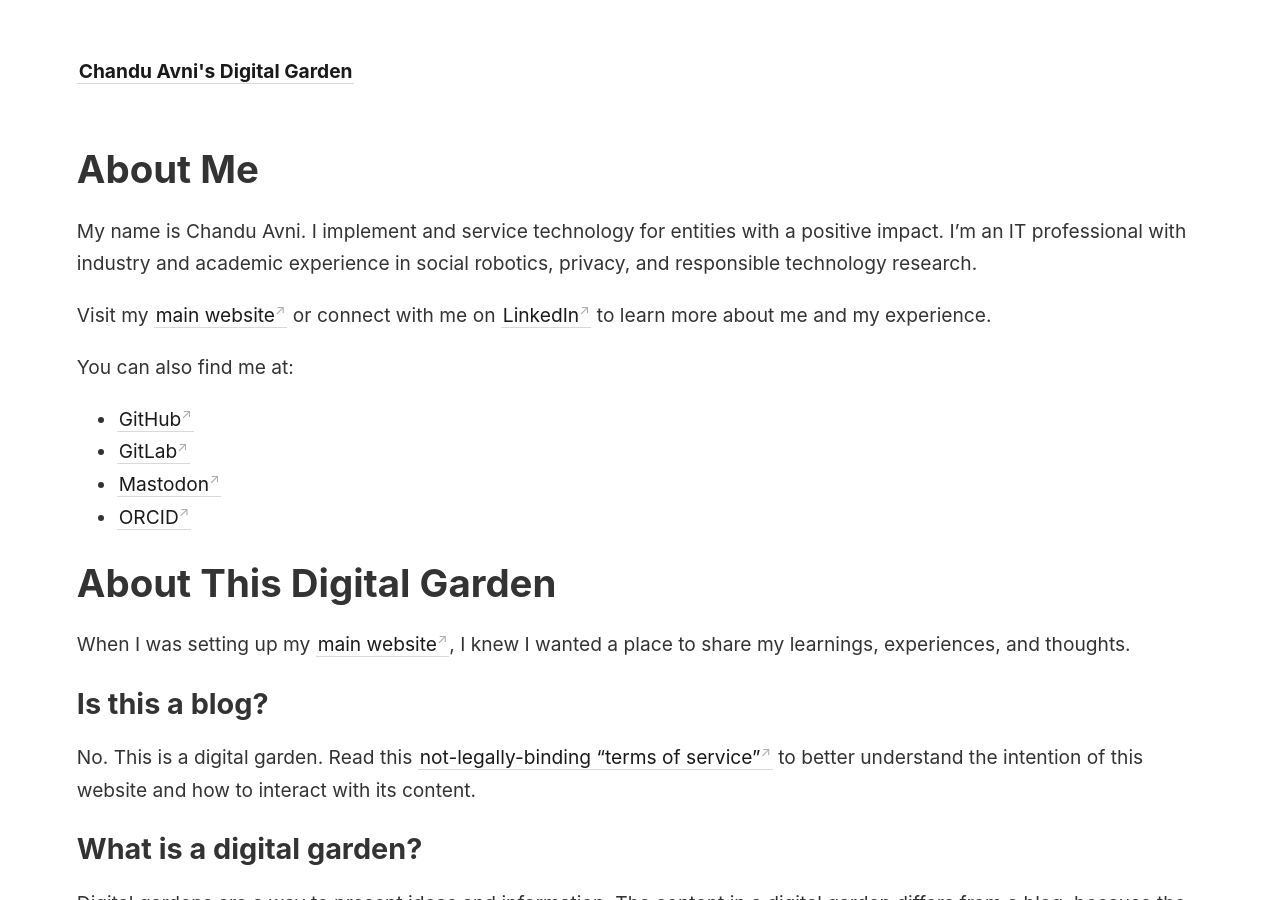
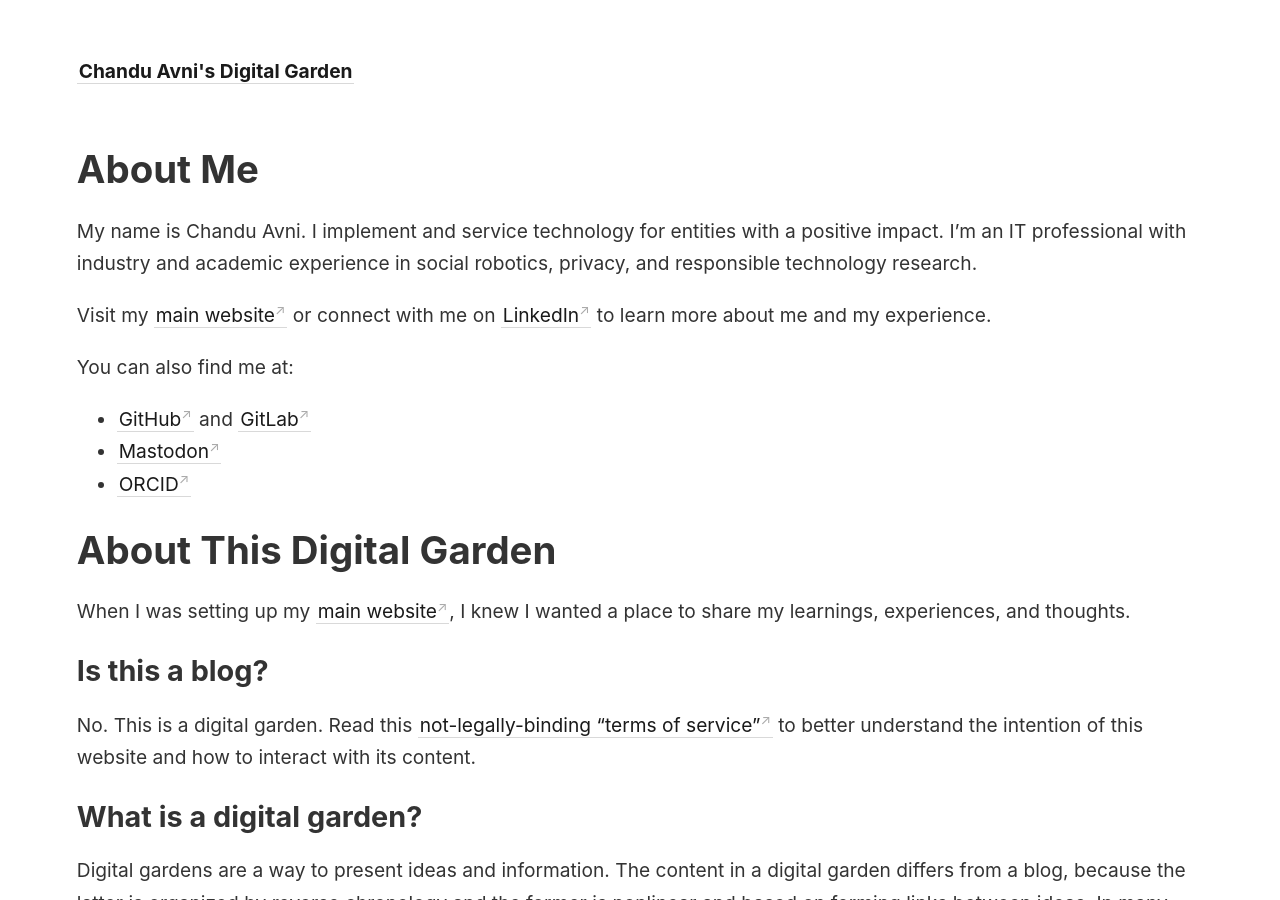
Before and after one commit to ch4ndua/chandu-avni-digital-garden, a Jekyll site: the page built from _notes/about.md, in a window 1280 px wide and 900 px high. Built offline with Jekyll 4.4.1, drawn with Linux system fonts in a browser that asks for light colours.

Commit message:
Updated About.md links

```diff
--- a/_notes/about.md
+++ b/_notes/about.md
@@ -10,8 +10,7 @@ My name is Chandu Avni. I implement and service technology for entities with a p
 Visit my [main website](https://chanduavni.com/) or connect with me on [LinkedIn](https://linkedin.com/in/chanduavni) to learn more about me and my experience.
 
 You can also find me at:
-- [GitHub](https://github.com/ch4ndua)
-- [GitLab](https://gitlab.com/ch4ndua)
+- [GitHub](https://github.com/ch4ndua) and [GitLab](https://gitlab.com/ch4ndua)
 - [Mastodon](https://mastodon.social/@chandua)
 - [ORCID](https://orcid.org/0009-0004-8746-1834)
 
@@ -27,6 +26,6 @@ Digital gardens are a way to present ideas and information. The content in a dig
 Ideas in a digital garden grow through writing and revising in public, which lends itself to the concept of learning in public. ([Shawn Wang's "Learn In Public"](https://www.swyx.io/learn-in-public) elaborates on the benefits of learning in public.)
 
 ## Attribution
-This digital garden was set up using Maxime Vaillancourt's free, open-source template [available on GitHub here](https://github.com/maximevaillancourt/digital-garden-jekyll-template). The template's source code is available under the [MIT license](https://notes.chanduavni.com/template-licensed).
+This digital garden was set up using Maxime Vaillancourt's free, open-source template [available on GitHub here](https://github.com/maximevaillancourt/digital-garden-jekyll-template). The template's source code is available under the [MIT license](https://notes.chanduavni.com/template-license).
 
 Read [this set up note](digital-garden-set-up) to learn how I set up this site.
```
